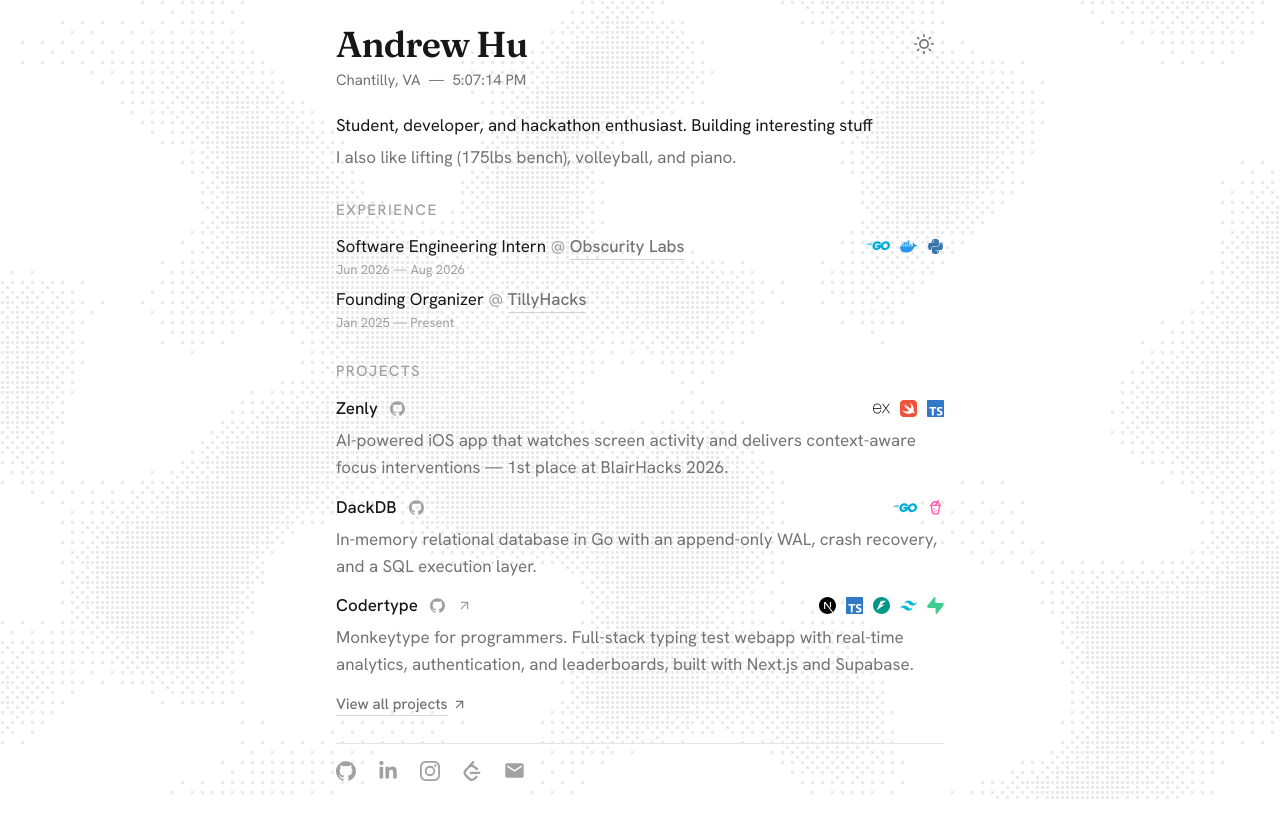
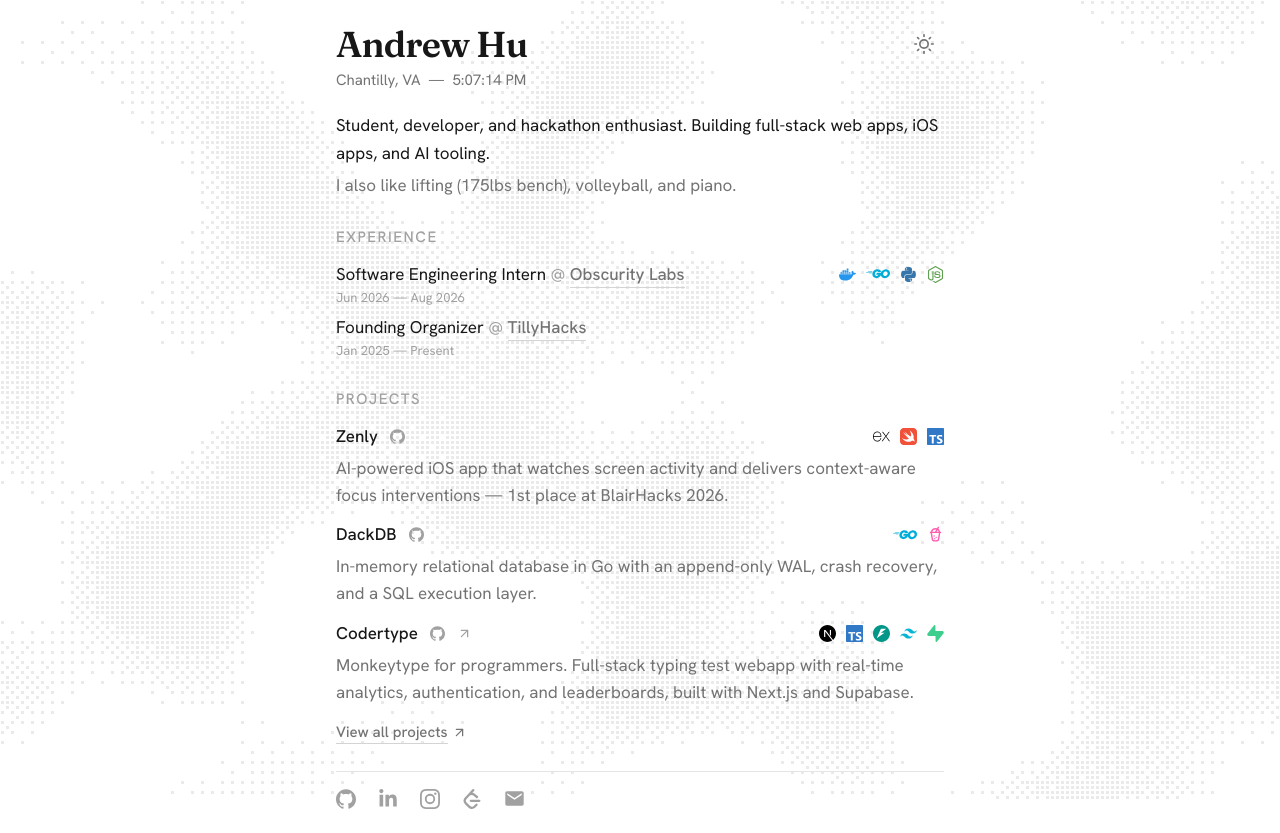
Before and after one commit to andrewdack/personalWebsite, a Next.js app: page / in a window 1280 px wide. Before the commit the page ends 805 px from the top, so only its background shows below. Built offline with nearby package versions, Linux system fonts and the light colour scheme; no server answers.

Commit message:
data: updated tech usage for internship and bio line update

```diff
--- a/data/site.ts
+++ b/data/site.ts
@@ -5,7 +5,7 @@
 export const site = {
     name: "Andrew Hu",
     location: "Chantilly, VA",
-    bio: "Student, developer, and hackathon enthusiast. Building interesting stuff",
+    bio: "Student, developer, and hackathon enthusiast. Building full-stack web apps, iOS apps, and AI tooling.",
     interests: "I also like lifting (175lbs bench), volleyball, and piano.",
 };
 
@@ -23,7 +23,7 @@
         company: "Obscurity Labs",
         url: "https://www.obscuritylabs.com",
         dates: "Jun 2026 — Aug 2026",
-        tech: ["go", "docker", "python"],
+        tech: ["docker", "go", "python", "node"],
     },
     {
         role: "Founding Organizer",
```
